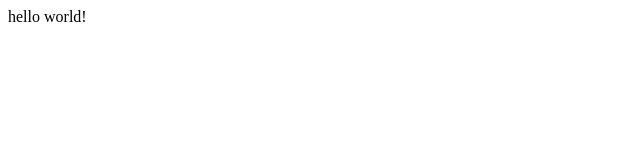
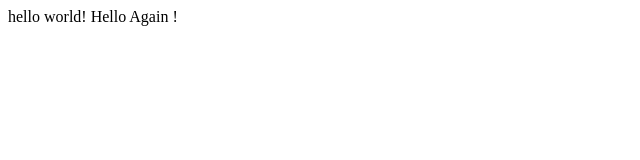
Before and after one commit to Alyshah12/Ali, a plain HTML site: page hello.html in a window 1280 px wide. Shown: the whole page, without its empty margins (0-640 px from the left). Drawn offline with Linux system fonts and the light colour scheme.

Commit message:
Update hello.html

```diff
--- a/hello.html
+++ b/hello.html
@@ -5,6 +5,6 @@
 </head>
 <body>
 
-hello world!
+hello world! Hello Again !
 </body>
 </html>
```
